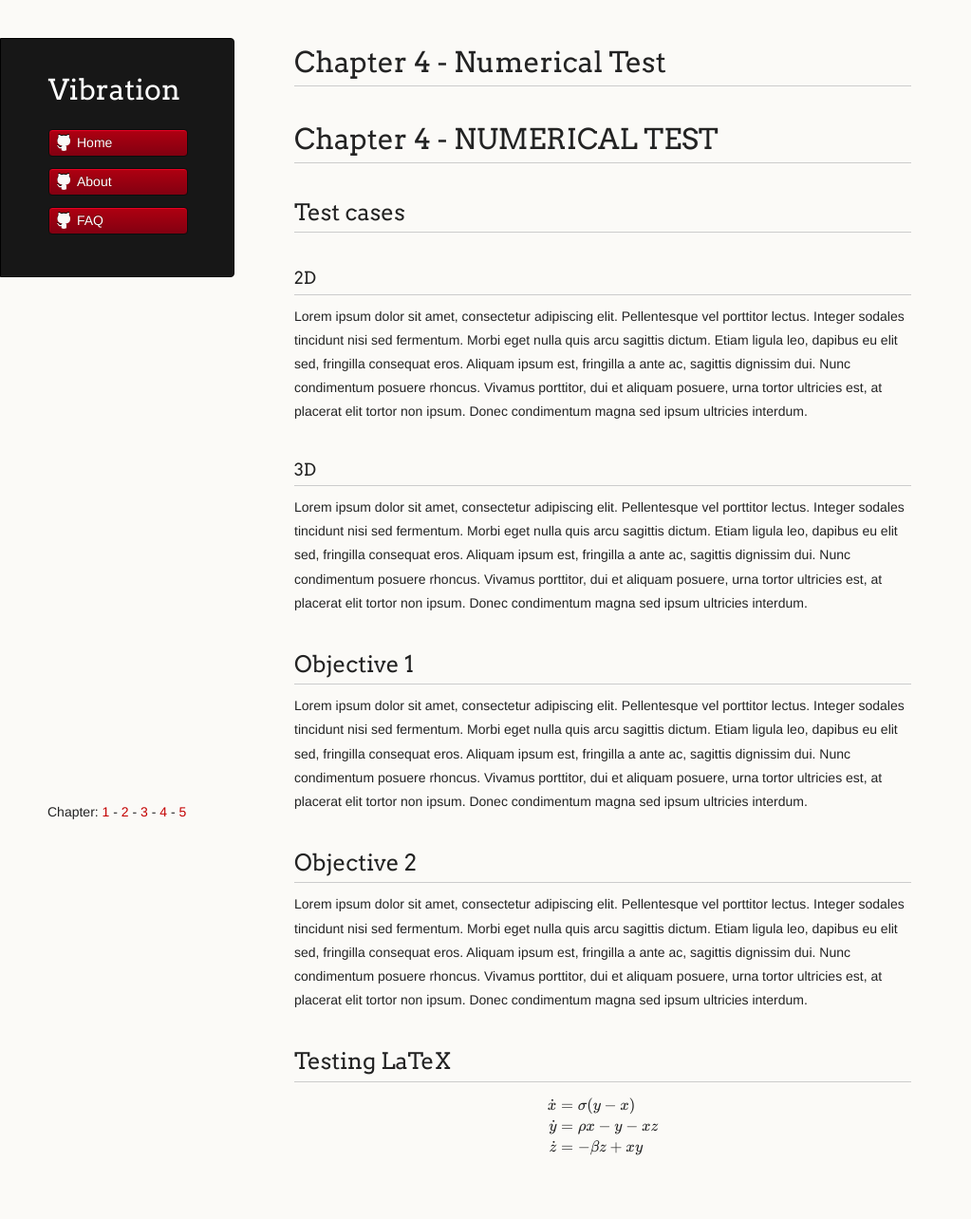
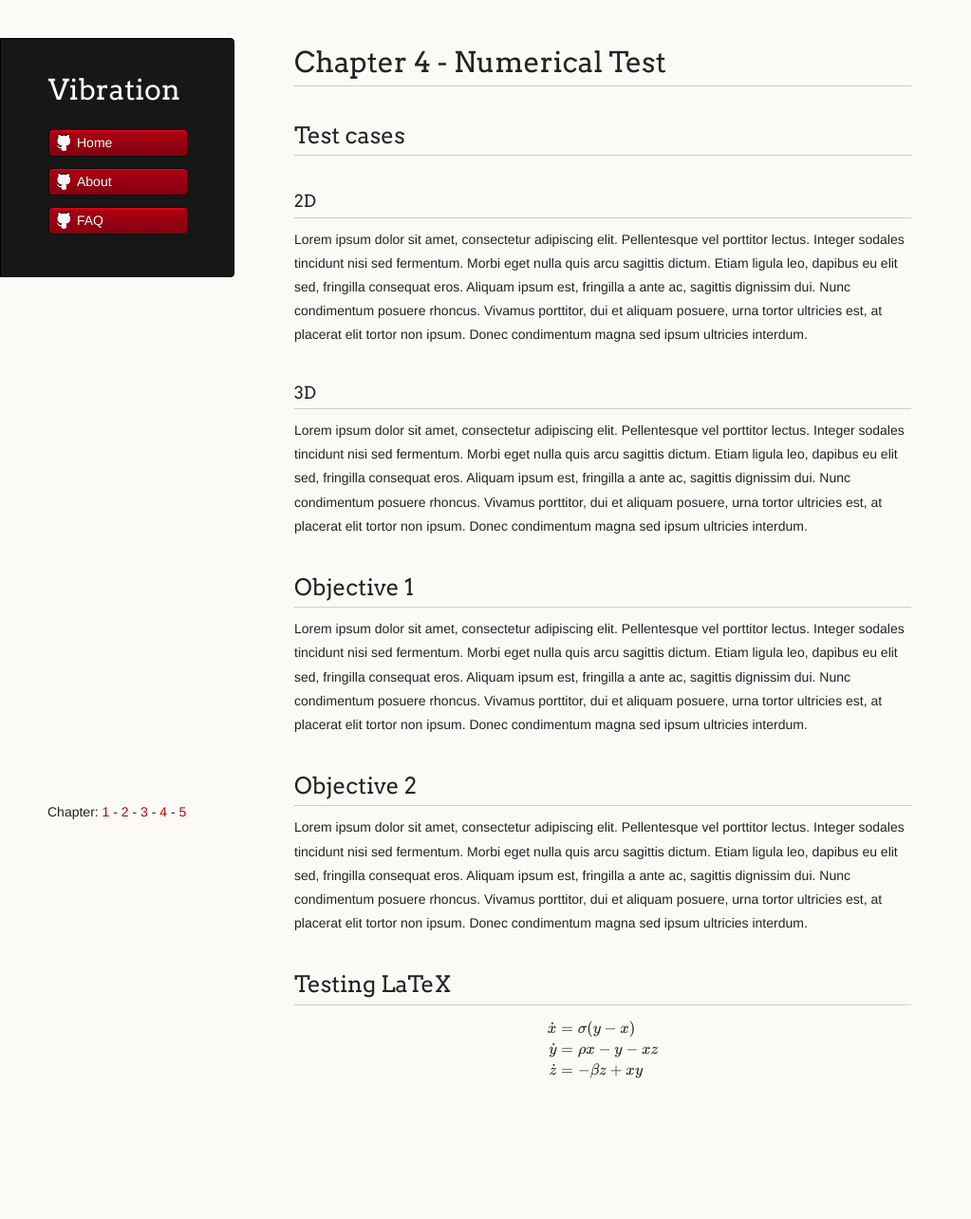
Before and after one commit to vireax/vibration, a Jekyll site: the page built from ch4.md, in a window 1280 px wide. Shown: the whole page at 95% size, without its empty margins (0-1023 px from the left). Built offline with Jekyll 4.4.1, drawn with Linux system fonts in a browser that asks for light colours; formulas are drawn with MathJax 3; after the commit the page ends 1203 px from its top, so only the background shows below that.

Commit message:
Update ch4.md

```diff
--- a/ch4.md
+++ b/ch4.md
@@ -2,8 +2,6 @@
 layout: page
 title: Chapter 4 - Numerical Test
 ---
-
-# Chapter 4 - NUMERICAL TEST
 
 ## Test cases
 ### 2D
```
